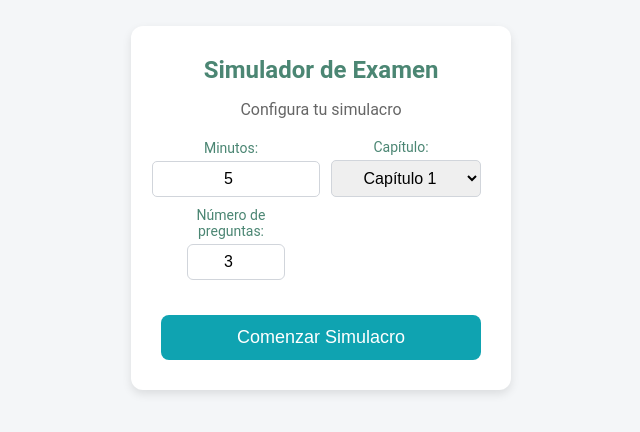
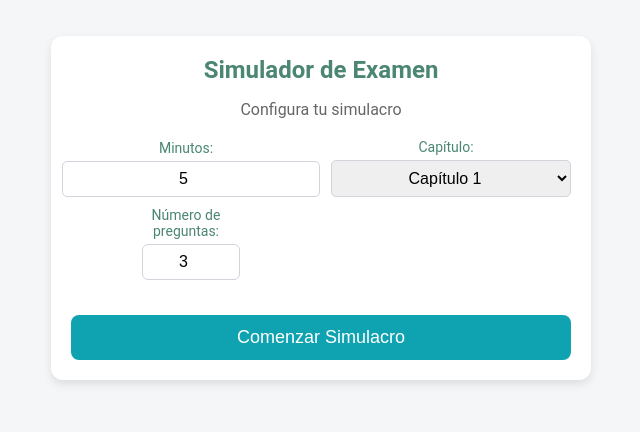
Before and after one commit to LJZB/Web, a plain HTML site: page index.html in a window 1280 px wide. Shown: the part 192-624 px from the top of the page, without its empty margins (319-959 px from the left). Drawn offline with Linux system fonts and the light colour scheme.

Commit message:
Visual improvements

```diff
--- a/styles.css
+++ b/styles.css
@@ -12,13 +12,16 @@ body {
 }
 
 /* Contenedor principal de la pantalla de configuración */
+/* Ajuste del contenedor principal */
 #main-container {
     background-color: #ffffff;
-    padding: 30px;
+    padding: 20px;
     border-radius: 12px;
     box-shadow: 0px 4px 10px rgba(0, 0, 0, 0.1);
     text-align: center;
-    width: 320px; /* Aumenta el ancho para dar más espacio */
+    max-width: 500px; /* Ancho máximo */
+    width: 90%; /* Ocupa el 90% del ancho de la pantalla */
+    margin: 20px auto; /* Centrado y espacio superior e inferior */
 }
 
 
```
Also changed, not shown: index.html (+1 -0 lines).
